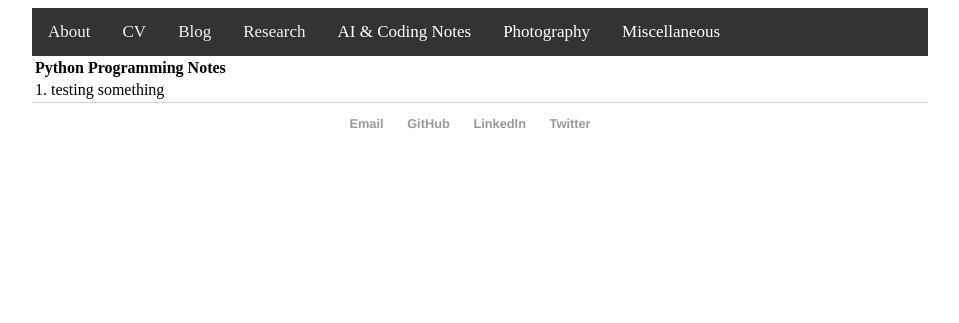
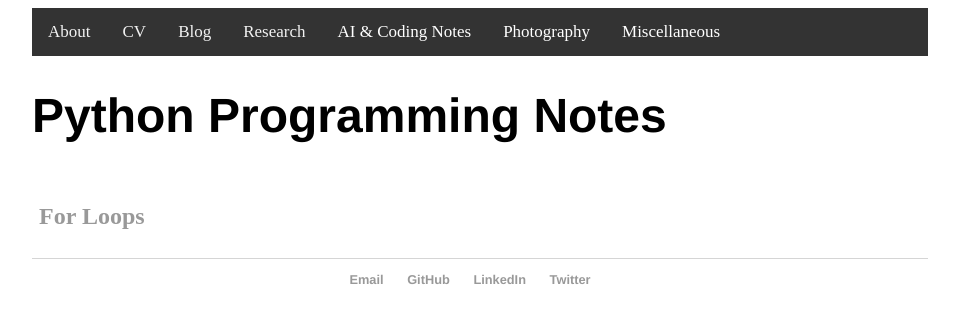
Before and after one commit to kerinb/kerinb.github.io, a Jekyll site: the page built from ai_coding_notes/python_basics/index.html, in a window 1280 px wide. Shown: the top 323 px of the page, without its empty margins (160-1119 px from the left). Built offline with Jekyll 4.4.1, drawn with Linux system fonts in a browser that asks for light colours.

Commit message:
adding new tab in header nav bar and pages for notes

```diff
--- /dev/null
+++ b/ai_coding_notes/python_basics/index.html
@@ -0,0 +1,20 @@
+---
+layout: default
+title: Breandán's Python Programming Notes
+---
+
+<h1>Python Programming Notes</h1>
+
+<table width="100%" border="0" cellpadding="5">
+	<tr>
+		<td align="left" valign="center">
+			<p align="justify" style="max-width:400px">
+				<h2>
+					<a href="/ai_coding_notes/text_processing/for_loop">For Loops</a>
+				</h2>
+			</p>
+		</td>
+	</tr>
+</table>
+
+<center>
--- a/ai_coding_notes/python_basics/index.md
+++ b/ai_coding_notes/python_basics/notes/for_loops.html
@@ -3,6 +3,4 @@ layout: default
 title: Breandán's Python Programming Notes
 ---
 
-|Python Programming Notes|
-|---|
-|1. testing something|
+<h1>Notes on for loops</h1>
```
